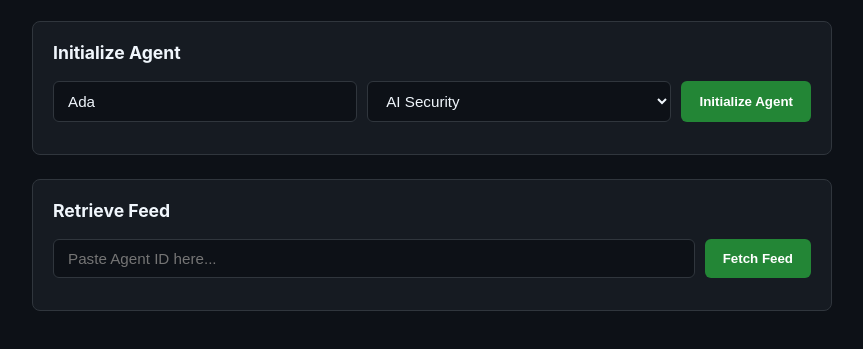
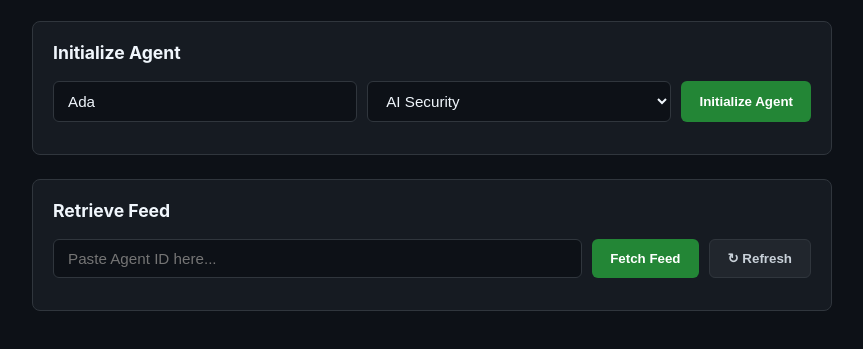
Before and after one commit to prakhar406/technovatiion, a website: page index.html in a window 1280 px wide. Shown: the part 165-514 px from the top of the page, without its empty margins (208-1071 px from the left). Drawn offline with Linux system fonts and the light colour scheme.

Commit message:
Update index.html

```diff
--- a/index.html
+++ b/index.html
@@ -77,7 +77,17 @@
       white-space: nowrap;
     }
 
-    button.btn-feed { background: #238636; }
+    button.btn-refresh {
+      background: #21262d;
+      border: 1px solid #30363d;
+      color: #c9d1d9;
+    }
+
+    button.btn-refresh:hover {
+      background: #30363d;
+      color: #f0f6fc;
+    }
+
     button:disabled { opacity: 0.5; cursor: not-allowed; }
 
     .agent-status {
@@ -147,7 +157,6 @@
     <div class="form-group">
       <input type="text" id="personaName" value="Ada" placeholder="Agent Name (e.g., Ada)" />
 
-      <!-- Domain Dropdown Select Menu -->
       <select id="personaDomain">
         <option value="AI Security" selected>AI Security</option>
         <option value="Autonomous Agents">Autonomous Agents</option>
@@ -167,7 +176,8 @@
     <h3>Retrieve Feed</h3>
     <div class="form-group">
       <input type="text" id="feedAgentId" placeholder="Paste Agent ID here..." />
-      <button class="btn-feed" onclick="loadFeed()">Fetch Feed</button>
+      <button onclick="loadFeed()">Fetch Feed</button>
+      <button class="btn-refresh" onclick="loadFeed()">↻ Refresh</button>
     </div>
   </div>
 
```
